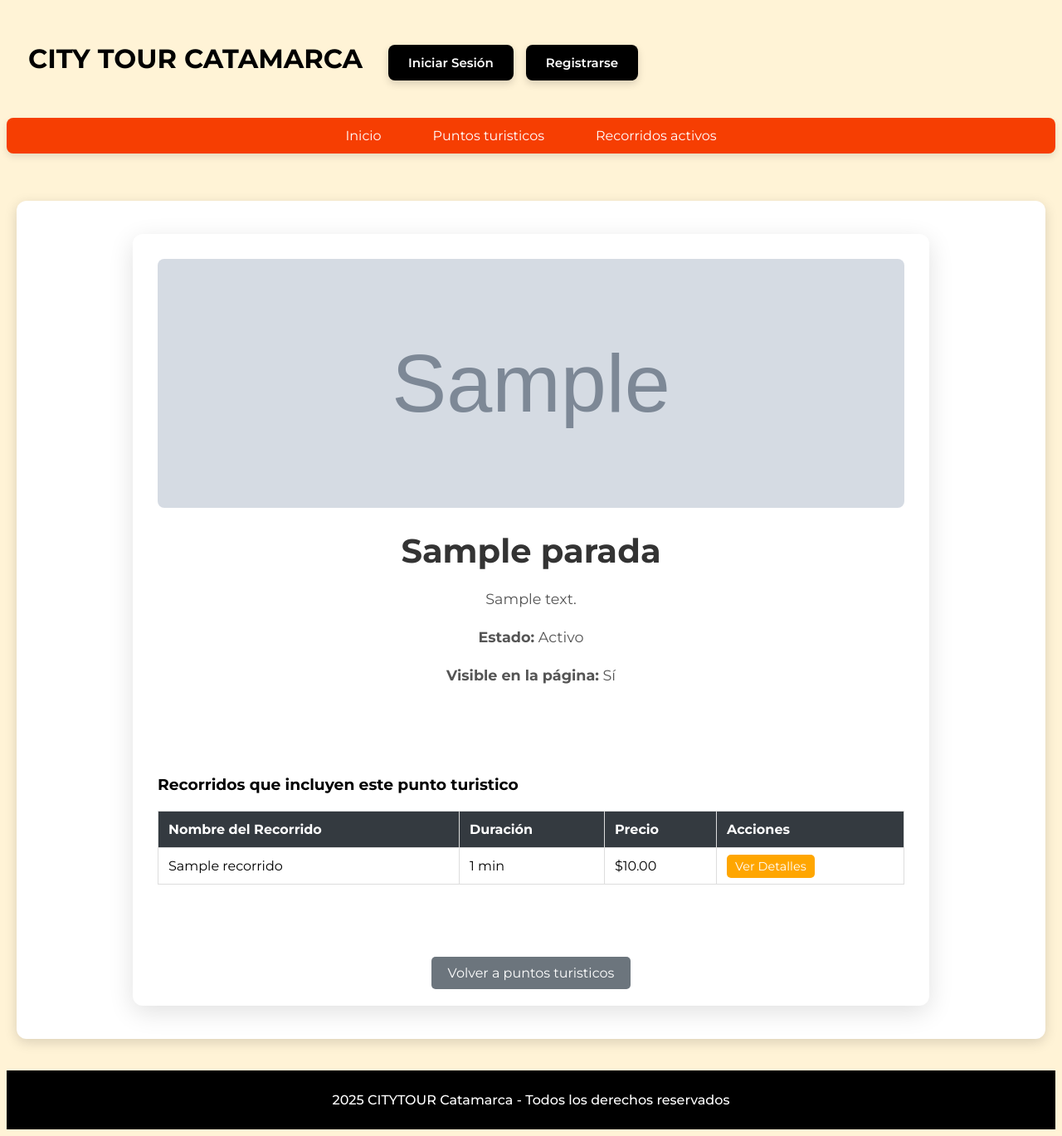
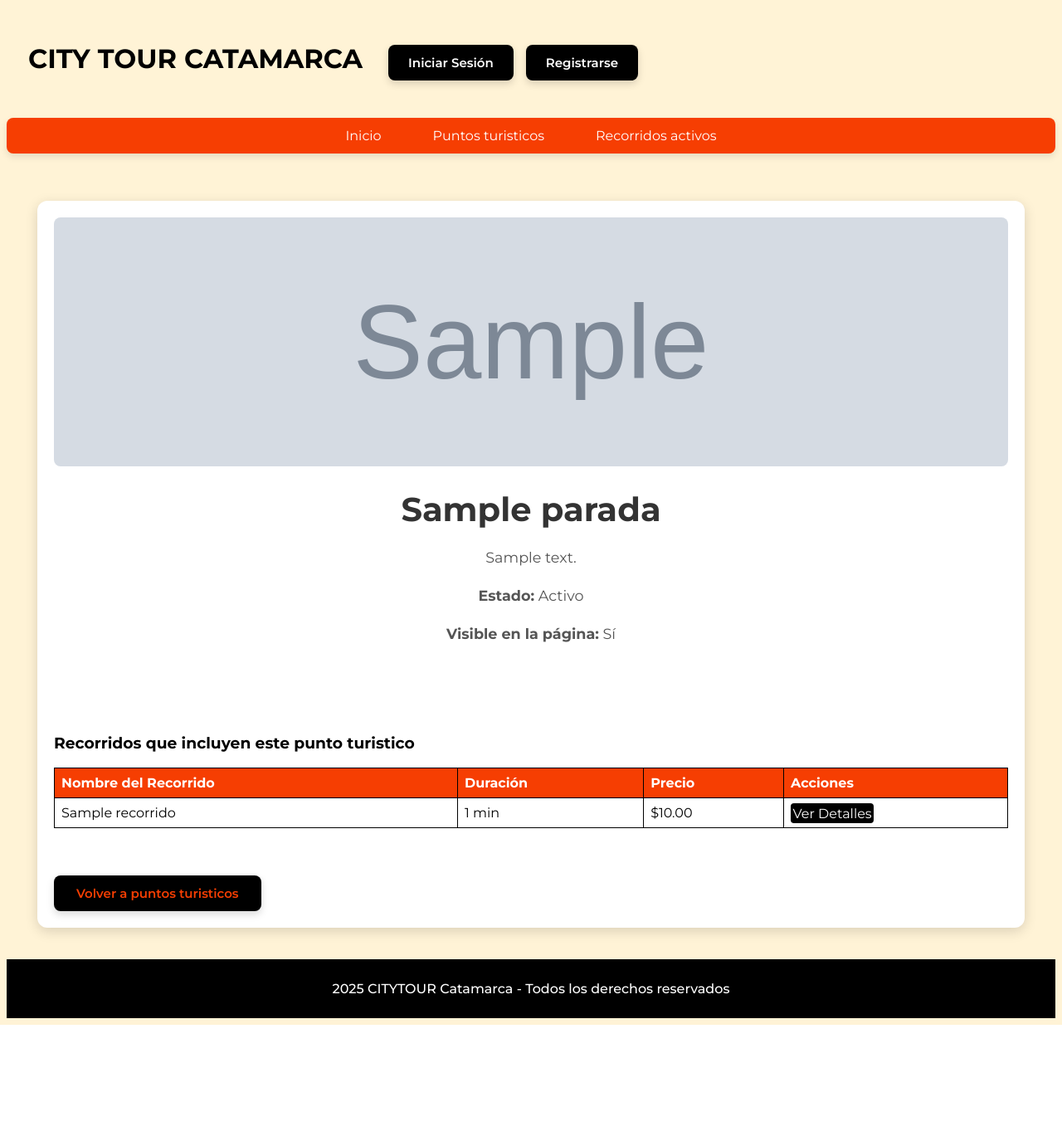
Before and after one commit to fran-paez/city-tour-catamarca, a Django app: page /parada/1/ in a window 1280 px wide. Shown: the whole page at 83% size. After the commit the page ends 1235 px from the top, so only its background shows below. Run offline with Django 5.2, Linux system fonts and the light colour scheme; tables that the repository leaves empty hold one stand-in row (values such as "Sample post"); grey boxes marked "Sample" are stand-in pictures; some web fonts are replaced.

Commit message:
Estilos finales para la app reserva

```diff
--- a/apps/reserva/static/reserva/css/estilos_reserva.css
+++ b/apps/reserva/static/reserva/css/estilos_reserva.css
@@ -9,7 +9,7 @@ h1{
 
 }
 .contenedor_reserva {
-    max-width: 1200px;            /* ancho máximo */
+    max-width: 1150px;            /* ancho máximo */
     margin: 0 auto;            /* centrado horizontal */
     padding: 20px;
     background-color: #ffffff;    /* fondo blanco */
@@ -32,7 +32,7 @@ span,h1.titulo{
     padding: 10px;
 }
 
-.encabezado button,.encabezado a{
+.encabezado button,.encabezado a,.btn-reservar,.botones-detalle, .btn-registrarse,.btn-sesion,.btn-confirmar,.btn-cancelar-confirm,form a,form button {
     display: inline-block;
     padding: 12px 24px;
     background: #000000;
@@ -44,22 +44,24 @@ span,h1.titulo{
     transition: 0.3s ease-in-out;
     box-shadow: 0 4px 10px rgba(0,0,0,0.15);
 }
-.encabezado button:hover,.encabezado a:hover{
+.encabezado button:hover,.encabezado a:hover,form a:hover,form button:hover{
     background:  #f63e02;
     transform: translateY(-2px);
     color: #000000;}
 
 
 
-
-
-
-
-
-
-
-
-
+.btn-reservar:hover {
+    background-color: #218838;
+}
+.btn-volver{
+    background-color: black;
+    color: #f63e02;
+    padding: 3px 3px;
+    border-radius: 5px;
+    text-decoration: none;
+    transition: background-color 0.3s;
+}
 
 
 
@@ -139,17 +141,7 @@ span,h1.titulo{
 
 
 /*-------------------------------------PARADA DETALLES Y RECORRIDO DETALLES---------------------------------- */
-.detalle-parada-contenedor, .detalle-recorrido-contenedor {
-    padding: 20px;
-}
-.tarjeta-detalle {
-    background: #fff;
-    border-radius: 12px;
-    box-shadow: 0 8px 30px rgba(0,0,0,0.12);
-    padding: 30px;
-    max-width: 900px;
-    margin: 0 auto;
-}
+
 .detalle-img {
     width: 100%;
     height: 300px;
@@ -216,82 +208,18 @@ span,h1.titulo{
     background-color: #e59400;
 }
 
-.tabla-itinerarios {
-    width: 100%;
-    border-collapse: collapse;
-    margin-top: 20px;
-}
 
-.tabla-itinerarios th, .tabla-itinerarios td {
-    border: 1px solid #ddd;
-    padding: 12px;
-    text-align: left;
-}
 
-.tabla-itinerarios th {
-    background-color: #343a40;
-    color: white;
-}
 
-.btn-reservar {
-    background-color: #28a745;
-    color: white;
-    padding: 8px 12px;
-    border-radius: 5px;
-    text-decoration: none;
-    transition: background-color 0.3s;
-}
-
-.btn-reservar:hover {
-    background-color: #218838;
-}
-
-.botones-detalle {
-    text-align: center;
-    margin-top: 40px;
-}
-
-.btn-volver, .btn-registrarse {
-    background-color: #6c757d;
-    color: white;
-    padding: 10px 20px;
-    border-radius: 5px;
-    text-decoration: none;
-    transition: background-color 0.3s;
-}
-
-.btn-sesion {
-    background-color: #007bff;
-    color: white;
-    padding: 10px 15px;
-    border: none;
-    border-radius: 5px;
-    cursor: pointer;
-    transition: background-color 0.3s;
-}
-
-.btn-volver:hover {
-    background-color: #5a6268;
-}
 
 
 /* Estilos para la tabla en parada_detalles */
-.tabla-recorridos {
-    width: 100%;
-    border-collapse: collapse;
-    margin-top: 20px;
-}
-
-.tabla-recorridos th, .tabla-recorridos td {
-    border: 1px solid #ddd;
-    padding: 12px;
-    text-align: left;
-}
-
-.tabla-recorridos th {
-    background-color: #343a40;
-    color: white;
-}
+table { width:100%; border-collapse: collapse; }
+table th, table td { border: 1px solid  #000000; padding: 8px; }
+table th { background: #f63e02;; text-align: left; color:white;}
+table tr:nth-child(even) { background: #eeecec;}
+table tr:nth-child(odd) { background: #ffffff;}
+table caption{ caption-side: top; font-weight: bold; margin-bottom: 8px; }
 
 .sin-recorridos {
     text-align: center;
@@ -302,6 +230,21 @@ span,h1.titulo{
     color: #6c757d;
     margin: 30px 0;
 }
+
+table tbody td a{
+    color:#ffffff;
+    text-decoration: none;
+    border-radius: 4px;
+    background: #000000;
+    padding: 1%;
+    transition: 0.2s ease-in-out;
+}
+table tbody td a:hover{
+    color:#ffffff;
+    background: #f63e02;
+
+}
+
 
 .notificacion-bar {
     background-color: #FFF8E1; /* Cream color */
--- a/apps/reserva/templates/reserva/crear_reserva.html
+++ b/apps/reserva/templates/reserva/crear_reserva.html
@@ -9,8 +9,9 @@
             {% csrf_token %}
             {{ form.as_p }}
             <button type="submit" class="btn-confirmar">Guardar reserva</button>
+            <a href="{% url 'mis_reservas' %}" class="btn-cancelar-confirm">Cancelar</a>
         </form>
         <br>
-        <a href="{% url 'mis_reservas' %}" class="btn-cancelar-confirm">Cancelar</a>
+
     </div>
 {% endblock %}
--- a/apps/reserva/templates/reserva/parada_detalles.html
+++ b/apps/reserva/templates/reserva/parada_detalles.html
@@ -1,7 +1,6 @@
 {% extends 'reserva/base_reserva.html' %}
 
 {% block reserva_content %}
-<div class="detalle-parada-contenedor">
     <div class="tarjeta-detalle">
 
 
@@ -46,7 +45,7 @@
                         <td>{{ recorrido.duracion }} min</td>
                         <td>${{ recorrido.precio }}</td>
                         <td>
-                            <a href="{% url 'recorrido_detalles' recorrido.id %}" class="btn-detalle-simple">Ver Detalles</a>
+                            <a href="{% url 'recorrido_detalles' recorrido.id %}">Ver Detalles</a>
                         </td>
                     </tr>
                     {% endfor %}
@@ -64,6 +63,5 @@
         <div class="botones-detalle">
             <a href="{% url 'paradas_disponibles' %}" class="btn-volver">Volver a puntos turisticos</a>
         </div>
-    </div>
 </div>
 {% endblock %}
--- a/apps/reserva/templates/reserva/recorrido_detalles.html
+++ b/apps/reserva/templates/reserva/recorrido_detalles.html
@@ -3,7 +3,6 @@
 {% block title %}Detalles del Recorrido{% endblock %}
 
 {% block reserva_content %}
-<div class="detalle-recorrido-contenedor">
     <div class="tarjeta-detalle">
         <h1 class="titulo-recorrido">{{ recorrido.nombre_recorrido }}</h1>
 
@@ -63,10 +62,10 @@
                 <p>No hay itinerarios futuros para este recorrido.</p>
             {% endif %}
         </div>
+        <br><br>
 
         <div class="botones-detalle">
             <a href="{% url 'recorridos_activos' %}" class="btn-volver">Volver a Recorridos</a>
         </div>
     </div>
-</div>
 {% endblock %}
```
Also changed, not shown: other parts of apps/reserva/static/reserva/css/estilos_reserva.css (+104 -35 lines), apps/recorrido/static/recorrido/css/estilos_recorrido.css (+0 -14 lines), apps/usuario/static/usuario/css/estilos_usuario.css (+25 -4 lines), media/paradas/parada_28.jpg (added).
